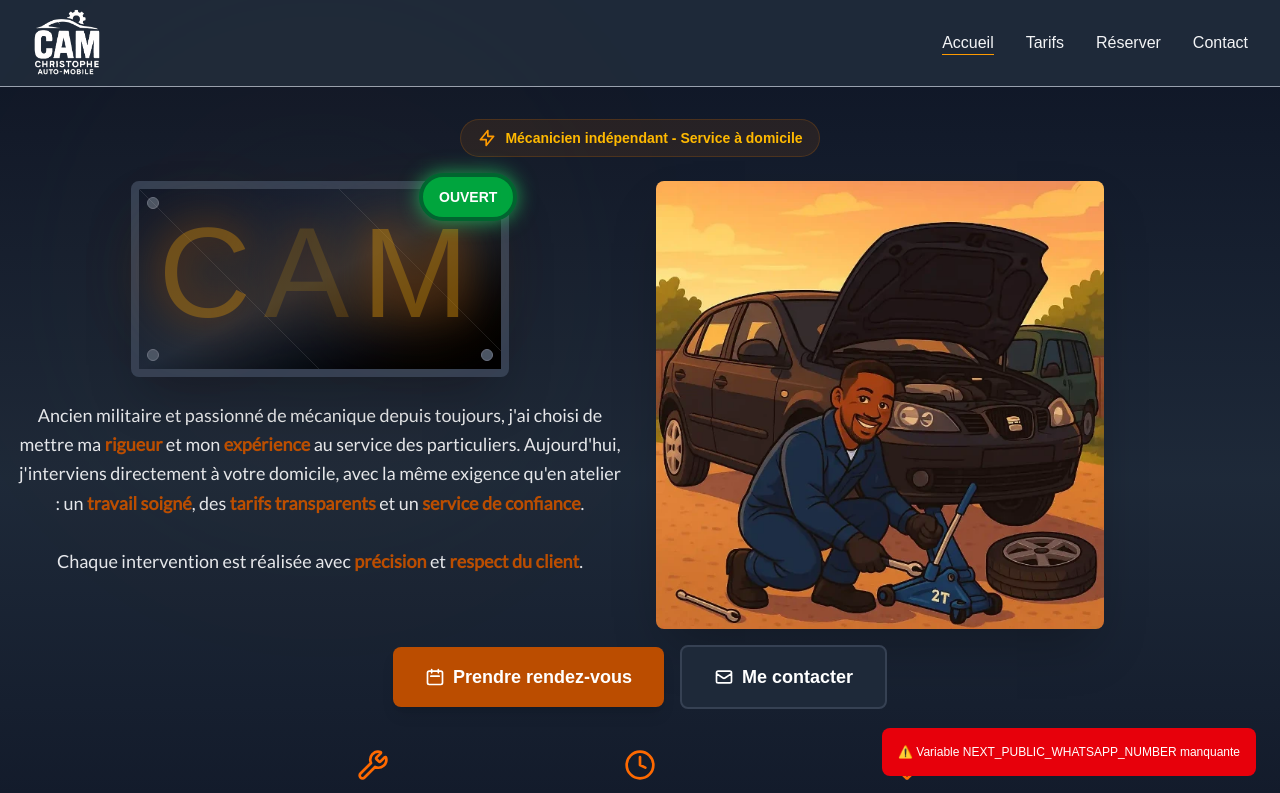
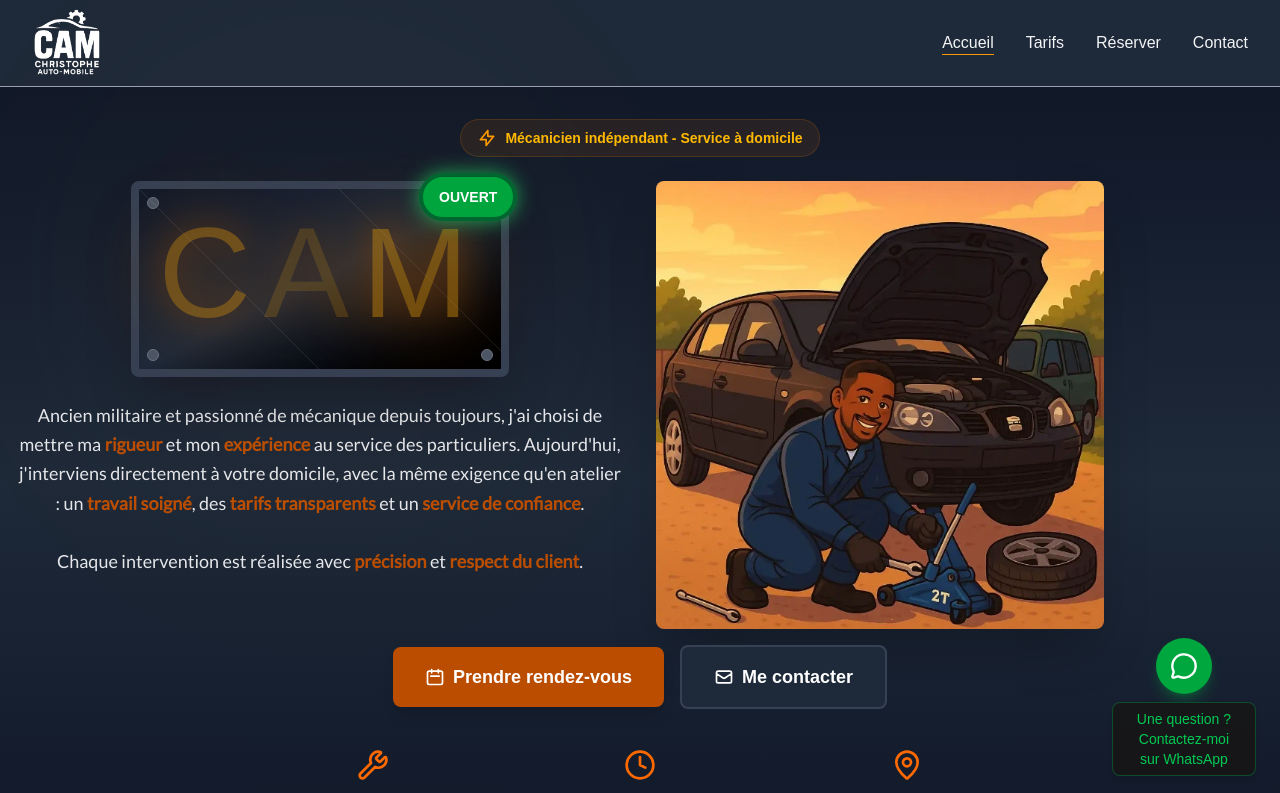
Before and after one commit to CAM-Christophe-Alfred-Automobile/christopheautomobile, a Next.js app: page / in a window 1280 px wide. Shown: the top 793 px of the page. Built offline with nearby package versions, Linux system fonts and the light colour scheme; no server answers; a web font is replaced by a local one.

Commit message:
modification services + mentions legales

```diff
--- a/src/app/mentions-legales/page.tsx
+++ b/src/app/mentions-legales/page.tsx
@@ -86,7 +86,6 @@ export default function MentionsLegalesPage() {
             <div className="text-sm sm:text-base text-gray-300 space-y-2">
               <p><strong>Développeur :</strong> MJM Coding - Jessica MOSCATO</p>
               <p><strong>Site web :</strong> <a href="https://www.mjm-coding.fr" target="_blank" rel="noopener noreferrer" className="text-amber-400 hover:underline">www.mjm-coding.fr</a></p>
-              <p><strong>GitHub :</strong> <a href="https://github.com/MJM-Coding" target="_blank" rel="noopener noreferrer" className="text-amber-400 hover:underline">@MJM-Coding</a></p>
             </div>
           </section>
 
--- a/src/components/home/AtelierSection.tsx
+++ b/src/components/home/AtelierSection.tsx
@@ -83,7 +83,7 @@ export default function AtelierSection() {
                 Équipement pro
               </h3>
               <p className="text-gray-400 text-xs leading-relaxed">
-                Outillage complet, valise OBD, pont mobile
+                Outillage complet, valise de diagnostic
               </p>
             </div>
 
--- a/src/components/whatsapp/WhatsappFloat.tsx
+++ b/src/components/whatsapp/WhatsappFloat.tsx
@@ -26,56 +26,29 @@
  */
 
 "use client";
-import React from "react";
+import { MessageCircle } from "lucide-react";
 import { siteConfig } from "@/config/site";
 
-export default function WhatsappFloat() {
-
-  const phoneNumber = siteConfig.whatsapp.number;
-
-  // Vérification et nettoyage du numéro
-  if (!phoneNumber) {
-    console.error("❌ NEXT_PUBLIC_WHATSAPP_NUMBER n'est pas défini");
-    // Afficher un message visible en dev pour débugger
-    if (process.env.NODE_ENV === 'development') {
-      return (
-        <div className="fixed bottom-6 right-6 z-50 bg-red-600 text-white p-4 rounded-lg text-xs">
-          ⚠️ Variable NEXT_PUBLIC_WHATSAPP_NUMBER manquante
-        </div>
-      );
-    }
-    return null;
-  }
-
-  // Nettoyer le numéro (supprimer espaces, tirets, parenthèses)
-  const cleanNumber = phoneNumber.replace(/[\s\-\(\)]/g, '');
-
-  const whatsappUrl = `https://wa.me/${cleanNumber}?text=${encodeURIComponent(
-    "Bonjour, je souhaite des informations."
-  )}`;
+export default function WhatsAppFloatingButton() {
+  const whatsappLink = `https://wa.me/${siteConfig.whatsapp.number}`;
 
   return (
-    <a
-      href={whatsappUrl}
-      target="_blank"
-      rel="noopener noreferrer"
-      className="fixed bottom-6 right-6 z-50 flex items-center justify-center w-14 h-14 bg-green-600 hover:bg-green-500 rounded-full shadow-lg hover:shadow-xl transition-all duration-300 hover:scale-110 group"
-      aria-label="Contacter sur WhatsApp"
-    >
-      {/* Icône WhatsApp */}
-      <svg
-        className="w-8 h-8 text-white"
-        fill="currentColor"
-        viewBox="0 0 24 24"
-        xmlns="http://www.w3.org/2000/svg"
+    <div className="fixed bottom-6 right-6 z-50 flex flex-col items-center gap-2">
+      {/* 🟢 Bouton WhatsApp */}
+      <a
+        href={whatsappLink}
+        target="_blank"
+        rel="noopener noreferrer"
+        aria-label="Contacter via WhatsApp"
+        className="flex items-center justify-center w-14 h-14 rounded-full bg-green-600 hover:bg-green-500 text-white shadow-lg shadow-green-600/30 transition-all duration-300 hover:scale-110"
       >
-        <path d="M17.472 14.382c-.297-.149-1.758-.867-2.03-.967-.273-.099-.471-.148-.67.15-.197.297-.767.966-.94 1.164-.173.199-.347.223-.644.075-.297-.15-1.255-.463-2.39-1.475-.883-.788-1.48-1.761-1.653-2.059-.173-.297-.018-.458.13-.606.134-.133.298-.347.446-.52.149-.174.198-.298.298-.497.099-.198.05-.371-.025-.52-.075-.149-.669-1.612-.916-2.207-.242-.579-.487-.5-.669-.51-.173-.008-.371-.01-.57-.01-.198 0-.52.074-.792.372-.272.297-1.04 1.016-1.04 2.479 0 1.462 1.065 2.875 1.213 3.074.149.198 2.096 3.2 5.077 4.487.709.306 1.262.489 1.694.625.712.227 1.36.195 1.871.118.571-.085 1.758-.719 2.006-1.413.248-.694.248-1.289.173-1.413-.074-.124-.272-.198-.57-.347m-5.421 7.403h-.004a9.87 9.87 0 01-5.031-1.378l-.361-.214-3.741.982.998-3.648-.235-.374a9.86 9.86 0 01-1.51-5.26c.001-5.45 4.436-9.884 9.888-9.884 2.64 0 5.122 1.03 6.988 2.898a9.825 9.825 0 012.893 6.994c-.003 5.45-4.437 9.884-9.885 9.884m8.413-18.297A11.815 11.815 0 0012.05 0C5.495 0 .16 5.335.157 11.892c0 2.096.547 4.142 1.588 5.945L.057 24l6.305-1.654a11.882 11.882 0 005.683 1.448h.005c6.554 0 11.89-5.335 11.893-11.893a11.821 11.821 0 00-3.48-8.413Z" />
-      </svg>
+        <MessageCircle className="w-7 h-7 transition-transform duration-300 hover:rotate-12" />
+      </a>
 
-      {/* Tooltip au survol */}
-      <span className="absolute right-16 bg-gray-900 text-white text-sm px-3 py-2 rounded-lg whitespace-nowrap opacity-0 group-hover:opacity-100 transition-opacity duration-300 pointer-events-none">
-        Contactez-moi sur WhatsApp
-      </span>
-    </a>
+      {/* 💬 Texte sous le bouton */}
+      <div className="bg-neutral-900/90 text-green-500 text-sm font-medium px-6 py-1.5 rounded-lg shadow-md border border-green-500/30 backdrop-blur-md text-center hidden sm:block">
+        Une question ?<br /> Contactez-moi<br />sur WhatsApp
+      </div>
+    </div>
   );
 }
```
